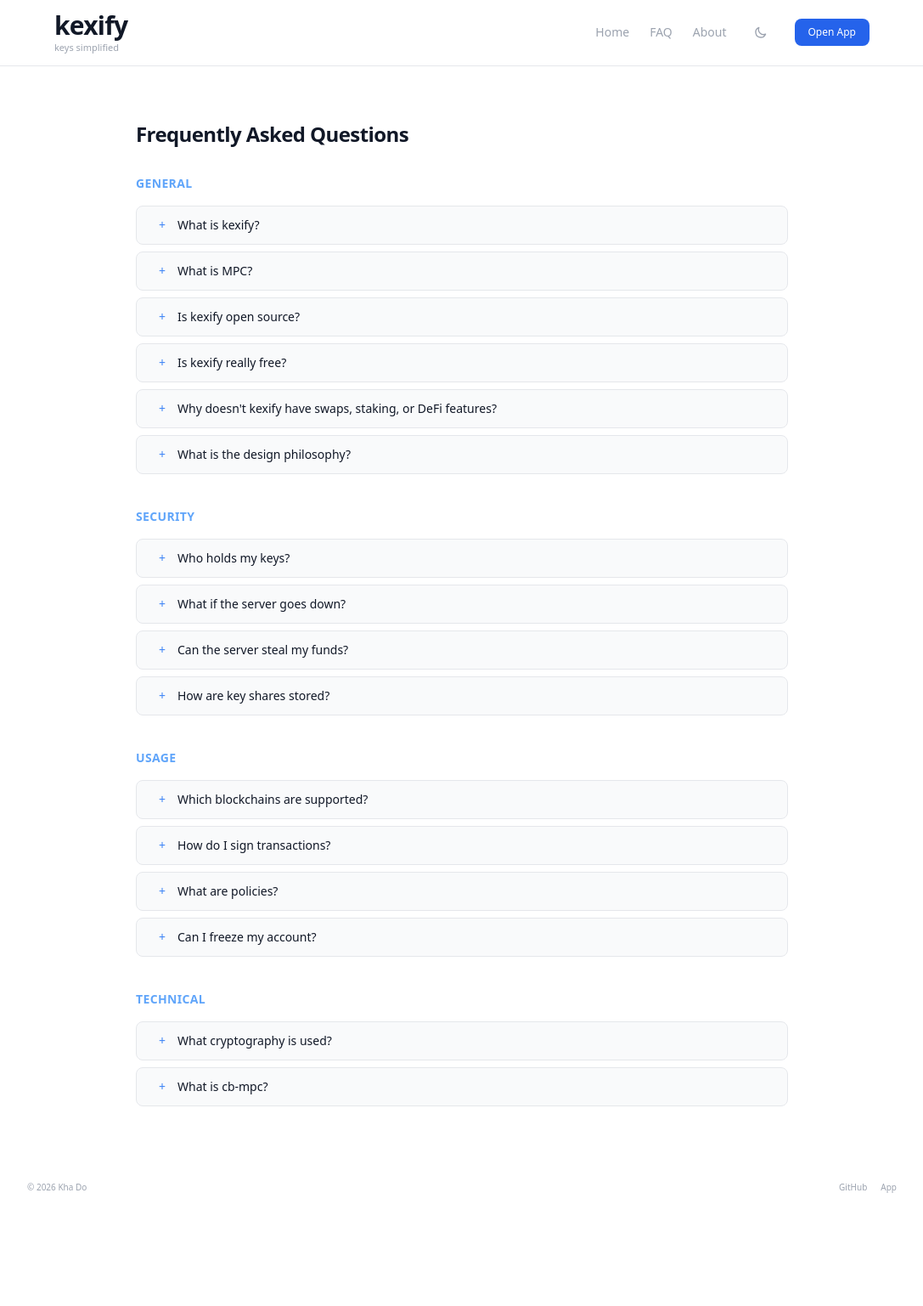
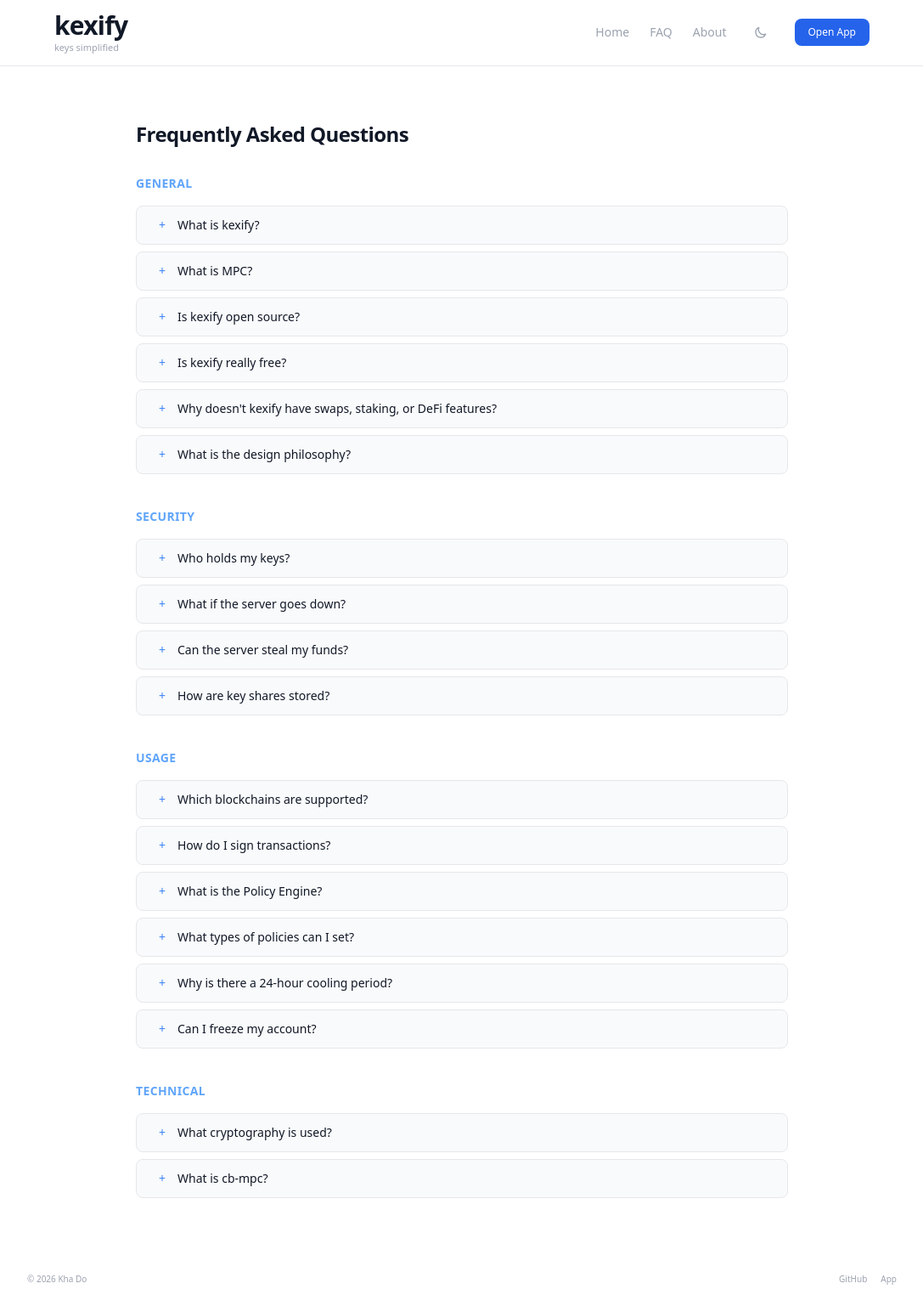
Before and after one commit to nguyenkha/kexify-home, a Jekyll site: the page built from faq.html, in a window 1280 px wide. Shown: the whole page at 85% size, without its empty margins (96-1183 px from the left). Built offline with Jekyll 4.4.1, drawn with Linux system fonts in a browser that asks for light colours; nearby versions of some CDN libraries; before the commit the page ends 1429 px from its top, so only the background shows below that.

Commit message:
feat: expand policy engine FAQ with types, cooling period, and freeze

```diff
--- a/faq.html
+++ b/faq.html
@@ -69,12 +69,20 @@ title: FAQ — kexify
         <p class="mt-2 text-xs dark:text-gray-400 text-gray-500 leading-relaxed">Initiate from the app or connect via WalletConnect. Both key shares participate in multiple MPC rounds (~6 seconds) to produce a valid signature.</p>
       </details>
       <details class="bg-surface-secondary border border-border-primary rounded-lg px-5 py-3 group">
-        <summary class="text-sm font-medium dark:text-white text-gray-900">What are policies?</summary>
-        <p class="mt-2 text-xs dark:text-gray-400 text-gray-500 leading-relaxed">Spending limits and address whitelists with a mandatory 24-hour cooling period before activation. Protects against unauthorized spending even if someone accesses your browser.</p>
+        <summary class="text-sm font-medium dark:text-white text-gray-900">What is the Policy Engine?</summary>
+        <p class="mt-2 text-xs dark:text-gray-400 text-gray-500 leading-relaxed">A self-imposed security layer that lets you set rules the server enforces before co-signing. Even if someone gains access to your browser, policies limit what they can do.</p>
+      </details>
+      <details class="bg-surface-secondary border border-border-primary rounded-lg px-5 py-3 group">
+        <summary class="text-sm font-medium dark:text-white text-gray-900">What types of policies can I set?</summary>
+        <p class="mt-2 text-xs dark:text-gray-400 text-gray-500 leading-relaxed"><strong class="dark:text-gray-300 text-gray-700">Spending limits</strong> — cap the USD value per transaction. <strong class="dark:text-gray-300 text-gray-700">Address whitelists</strong> — only allow transfers to pre-approved addresses. Both are enforced server-side before the server agrees to co-sign.</p>
+      </details>
+      <details class="bg-surface-secondary border border-border-primary rounded-lg px-5 py-3 group">
+        <summary class="text-sm font-medium dark:text-white text-gray-900">Why is there a 24-hour cooling period?</summary>
+        <p class="mt-2 text-xs dark:text-gray-400 text-gray-500 leading-relaxed">To prevent an attacker from changing your policies and immediately exploiting them. When you create or modify a policy, it takes 24 hours to activate. If you didn't make the change, you have time to freeze your account.</p>
       </details>
       <details class="bg-surface-secondary border border-border-primary rounded-lg px-5 py-3 group">
         <summary class="text-sm font-medium dark:text-white text-gray-900">Can I freeze my account?</summary>
-        <p class="mt-2 text-xs dark:text-gray-400 text-gray-500 leading-relaxed">Yes. Freeze via email link. Mandatory 24-hour freeze period during which all signing is blocked. Unfreeze after the cooling period.</p>
+        <p class="mt-2 text-xs dark:text-gray-400 text-gray-500 leading-relaxed">Yes. Freeze via email link. All signing is blocked for a mandatory 24 hours. This gives you time to secure your account if you suspect unauthorized access.</p>
       </details>
     </div>
 
```
